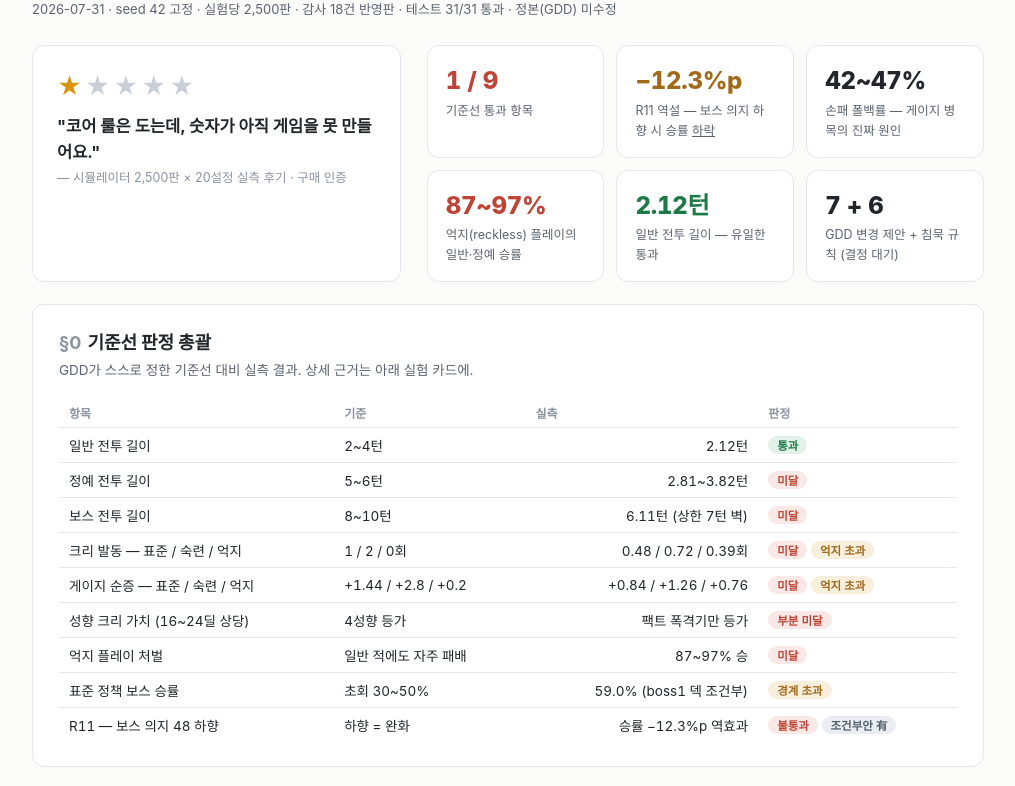
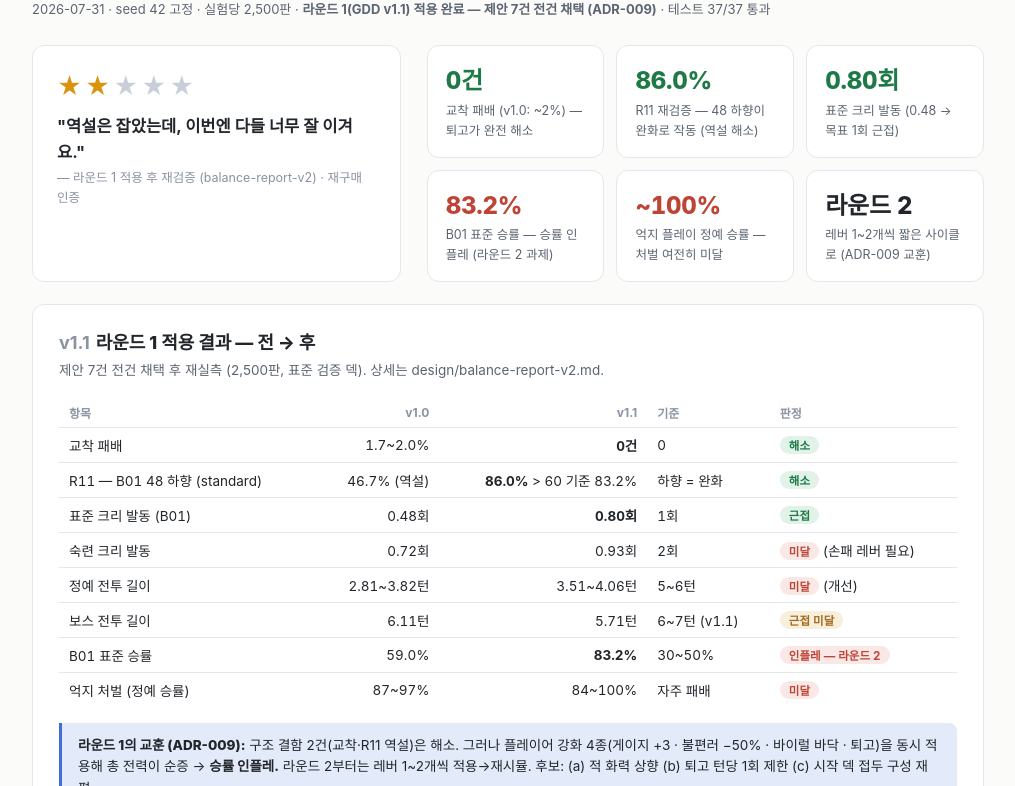
Before and after one commit to ufxpri/review-hero, a website: page design/balance-report-v1.html in a window 1280 px wide. Shown: the part 113-899 px from the top of the page, without its empty margins (132-1147 px from the left). Drawn offline with Linux system fonts and the light colour scheme.

Commit message:
balance(design): 재검증 리포트 v2 + 대시보드 전→후 갱신
[무엇을] balance-report-v2.md — 라운드 1 적용 후 재실측(2,500판×20설정)
전→후 표, R11 재검증(비례 트리거로 역설 해소 확인), 라운드 2 후보 레버
3안(적 화력 상향 / 퇴고 턴당 1회 / 시작 덱 접두 재편). HTML 대시보드
상단에 v1.1 전→후 섹션 추가, 히어로 ★1→★2 갱신, 기존 실험 1~5는
"v1.0 스냅샷" 라벨로 이력 보존.
[왜] 리포트 v1은 라운드 1 이전의 역사적 스냅샷 — 최신 판정과 섞이면
어느 수치가 현행인지 혼동되므로 v2 분리 + 대시보드에 정본 표기.
[과정] 핵심 확인 2건: ① 교착 패배 0건(퇴고) ② 48 하향 승률 86.0%로
60 기준(83.2%) 상회 — "하향=완화" 성립, R11 완료. 신규 이슈: 승률
인플레(B01 표준 83.2%)와 억지 처벌 미달은 라운드 2로.

Co-Authored-By: Claude Fable 5 <noreply@anthropic.com>

```diff
--- a/design/balance-report-v1.html
+++ b/design/balance-report-v1.html
@@ -106,30 +106,47 @@
 
 <div class="wrap">
   <header>
-    <div class="eyebrow">REVIEW HERO · 밸런스 리포트 v1</div>
+    <div class="eyebrow">REVIEW HERO · 밸런스 리포트 v1 → v2</div>
     <h1>전투 시뮬레이터 실측 검증 — 기준선 판정</h1>
-    <div class="meta">2026-07-31 · seed 42 고정 · 실험당 2,500판 · 감사 18건 반영판 · 테스트 31/31 통과 · 정본(GDD) 미수정</div>
+    <div class="meta">2026-07-31 · seed 42 고정 · 실험당 2,500판 · <b>라운드 1(GDD v1.1) 적용 완료 — 제안 7건 전건 채택 (ADR-009)</b> · 테스트 37/37 통과</div>
   </header>
 
   <div class="hero">
     <div class="review-card">
-      <div class="stars">★<span class="off">★★★★</span></div>
-      <div class="review-quote">"코어 룰은 도는데, 숫자가 아직 게임을 못 만들어요."</div>
-      <div class="review-by">— 시뮬레이터 2,500판 × 20설정 실측 후기 · 구매 인증</div>
+      <div class="stars">★★<span class="off">★★★</span></div>
+      <div class="review-quote">"역설은 잡았는데, 이번엔 다들 너무 잘 이겨요."</div>
+      <div class="review-by">— 라운드 1 적용 후 재검증 (balance-report-v2) · 재구매 인증</div>
     </div>
     <div class="kpis">
-      <div class="kpi"><b class="bad-t">1 / 9</b><span>기준선 통과 항목</span></div>
-      <div class="kpi"><b class="warn-t">−12.3%p</b><span>R11 역설 — 보스 의지 하향 시 승률 <u>하락</u></span></div>
-      <div class="kpi"><b>42~47%</b><span>손패 폴백률 — 게이지 병목의 진짜 원인</span></div>
-      <div class="kpi"><b class="bad-t">87~97%</b><span>억지(reckless) 플레이의 일반·정예 승률</span></div>
-      <div class="kpi"><b class="ok-t">2.12턴</b><span>일반 전투 길이 — 유일한 통과</span></div>
-      <div class="kpi"><b>7 + 6</b><span>GDD 변경 제안 + 침묵 규칙 (결정 대기)</span></div>
+      <div class="kpi"><b class="ok-t">0건</b><span>교착 패배 (v1.0: ~2%) — 퇴고가 완전 해소</span></div>
+      <div class="kpi"><b class="ok-t">86.0%</b><span>R11 재검증 — 48 하향이 완화로 작동 (역설 해소)</span></div>
+      <div class="kpi"><b class="ok-t">0.80회</b><span>표준 크리 발동 (0.48 → 목표 1회 근접)</span></div>
+      <div class="kpi"><b class="bad-t">83.2%</b><span>B01 표준 승률 — 승률 인플레 (라운드 2 과제)</span></div>
+      <div class="kpi"><b class="bad-t">~100%</b><span>억지 플레이 정예 승률 — 처벌 여전히 미달</span></div>
+      <div class="kpi"><b>라운드 2</b><span>레버 1~2개씩 짧은 사이클로 (ADR-009 교훈)</span></div>
     </div>
   </div>
 
   <section>
-    <h2><span class="no">§0</span>기준선 판정 총괄</h2>
-    <p class="sub">GDD가 스스로 정한 기준선 대비 실측 결과. 상세 근거는 아래 실험 카드에.</p>
+    <h2><span class="no">v1.1</span>라운드 1 적용 결과 — 전 → 후</h2>
+    <p class="sub">제안 7건 전건 채택 후 재실측 (2,500판, 표준 검증 덱). 상세는 design/balance-report-v2.md.</p>
+    <div class="tbl-scroll"><table>
+      <tr><th>항목</th><th class="num">v1.0</th><th class="num">v1.1</th><th>기준</th><th>판정</th></tr>
+      <tr><td>교착 패배</td><td class="num">1.7~2.0%</td><td class="num"><b>0건</b></td><td>0</td><td><span class="chip c-ok">해소</span></td></tr>
+      <tr><td>R11 — B01 48 하향 (standard)</td><td class="num">46.7% (역설)</td><td class="num"><b>86.0%</b> &gt; 60 기준 83.2%</td><td>하향 = 완화</td><td><span class="chip c-ok">해소</span></td></tr>
+      <tr><td>표준 크리 발동 (B01)</td><td class="num">0.48회</td><td class="num"><b>0.80회</b></td><td>1회</td><td><span class="chip c-ok">근접</span></td></tr>
+      <tr><td>숙련 크리 발동</td><td class="num">0.72회</td><td class="num">0.93회</td><td>2회</td><td><span class="chip c-bad">미달</span> (손패 레버 필요)</td></tr>
+      <tr><td>정예 전투 길이</td><td class="num">2.81~3.82턴</td><td class="num">3.51~4.06턴</td><td>5~6턴</td><td><span class="chip c-bad">미달</span> (개선)</td></tr>
+      <tr><td>보스 전투 길이</td><td class="num">6.11턴</td><td class="num">5.71턴</td><td>6~7턴 (v1.1)</td><td><span class="chip c-warn">근접 미달</span></td></tr>
+      <tr><td>B01 표준 승률</td><td class="num">59.0%</td><td class="num"><b>83.2%</b></td><td>30~50%</td><td><span class="chip c-bad">인플레 — 라운드 2</span></td></tr>
+      <tr><td>억지 처벌 (정예 승률)</td><td class="num">87~97%</td><td class="num">84~100%</td><td>자주 패배</td><td><span class="chip c-bad">미달</span></td></tr>
+    </table></div>
+    <div class="callout"><b>라운드 1의 교훈 (ADR-009):</b> 구조 결함 2건(교착·R11 역설)은 해소. 그러나 플레이어 강화 4종(게이지 +3 · 불편러 −50% · 바이럴 바닥 · 퇴고)을 동시 적용해 총 전력이 순증 → <b>승률 인플레.</b> 라운드 2부터는 레버 1~2개씩 적용→재시뮬. 후보: (a) 적 화력 상향 (b) 퇴고 턴당 1회 제한 (c) 시작 덱 접두 구성 재편.</div>
+  </section>
+
+  <section>
+    <h2><span class="no">§0</span>기준선 판정 총괄 <span class="chip c-info">v1.0 스냅샷 — 라운드 1 이전</span></h2>
+    <p class="sub">아래 실험 1~5는 라운드 1 적용 <b>이전</b>(v1.0) 실측의 역사적 기록이다. 최신 수치는 위 전→후 표와 balance-report-v2.md가 정본.</p>
     <div class="tbl-scroll"><table>
       <tr><th>항목</th><th>기준</th><th>실측</th><th>판정</th></tr>
       <tr><td>일반 전투 길이</td><td>2~4턴</td><td class="num">2.12턴</td><td><span class="chip c-ok">통과</span></td></tr>
```
Also changed, not shown: design/balance-report-v2.md (added, +59 -0 lines).
